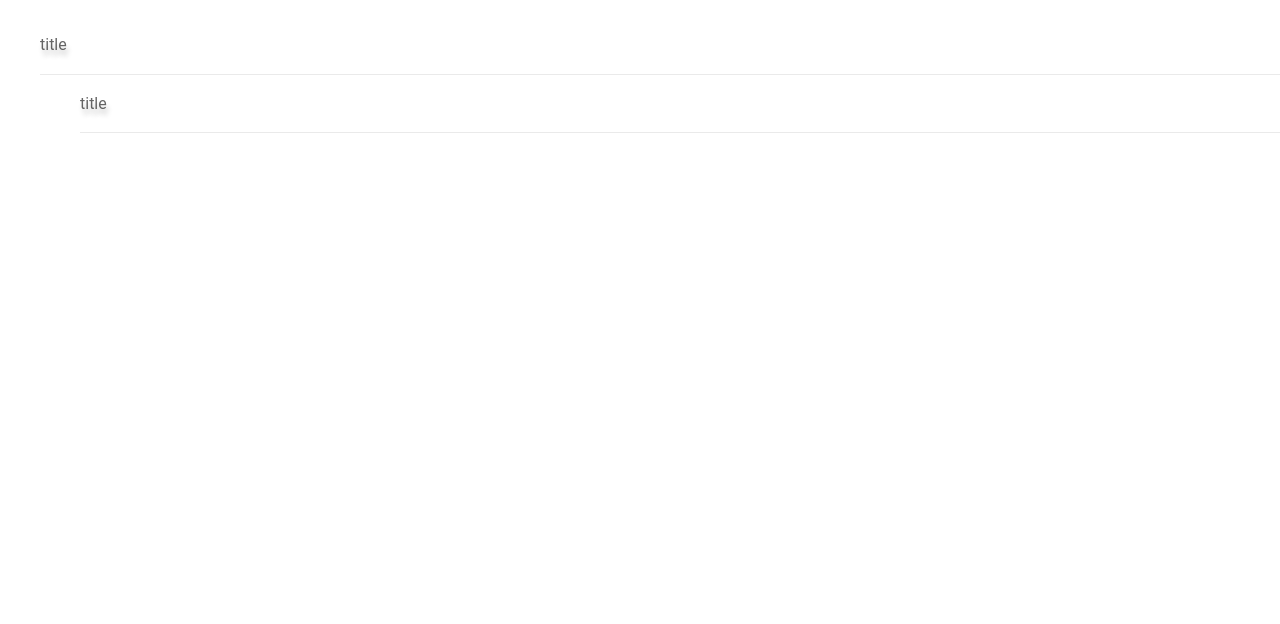
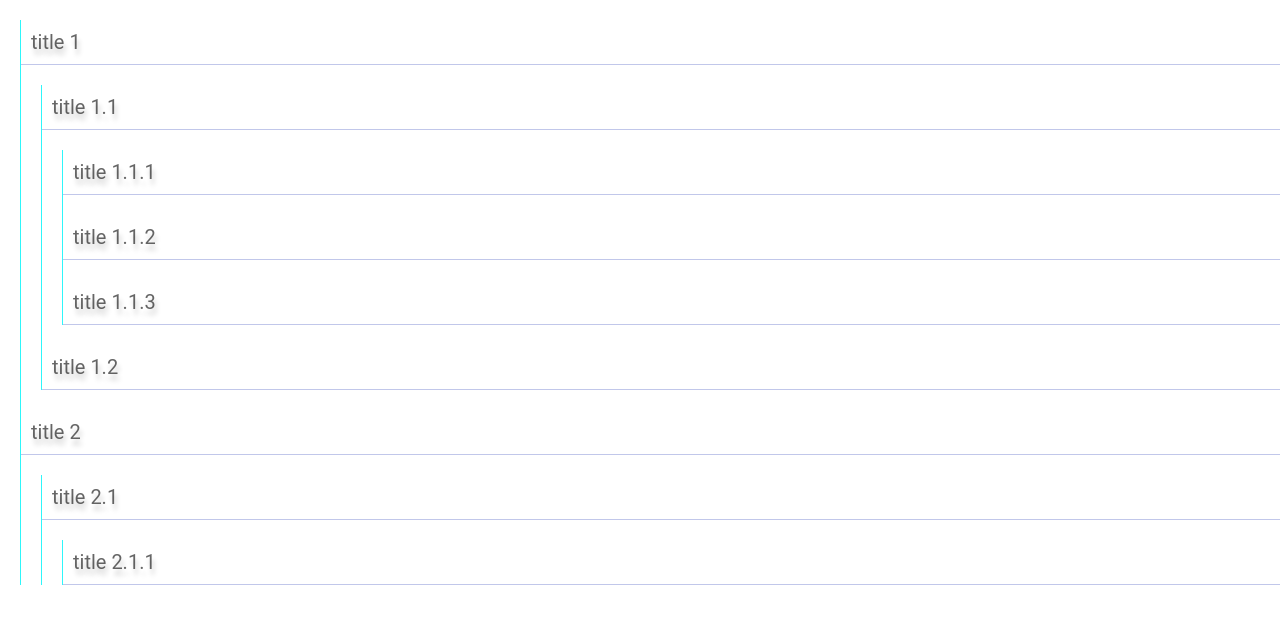
Before and after one commit to DmitruVasilev/test-work-for-YLab, a React app: page / in a window 1280 px wide. Shown: the top 624 px of the page. Built offline with nearby package versions, Linux system fonts and the light colour scheme.

Commit message:
Add function mapArray

```diff
--- a/src/App.js
+++ b/src/App.js
@@ -1,18 +1,46 @@
 import React, {Component} from "react";
 import "./sass/general.sass";
 
-const list = [
+const generalList = [
   {
-    title: "title",
+    title: "title 1",
     key: "1",
     subtitles: [
       {
-        title: "title",
+        title: "title 1.1",
         key: "1.1",
         subtitles: [
           {
-            title: "title",
+            title: "title 1.1.1",
             key: "1.1.1",
+          },
+          {
+            title: "title 1.1.2",
+            key: "1.1.2",
+          },
+          {
+            title: "title 1.1.3",
+            key: "1.1.3",
+          },
+        ],
+      },
+      {
+        title: "title 1.2",
+        key: "1.2",
+      },
+    ],
+  },
+  {
+    title: "title 2",
+    key: "2",
+    subtitles: [
+      {
+        title: "title 2.1",
+        key: "2.1",
+        subtitles: [
+          {
+            title: "title 2.1.1",
+            key: "2.1.1",
           },
         ],
       },
@@ -21,26 +49,19 @@ const list = [
 ];
 
 class App extends Component {
+  mapArray = (list) => (
+    <ul className="list">
+      {list.map((listItem) => (
+        <li className="list__item" key={listItem.key}>
+          <p>{listItem.title}</p>
+          {listItem.subtitles ? this.mapArray(listItem.subtitles) : null}
+        </li>
+      ))}
+    </ul>
+  );
+
   render() {
-    return (
-      <main>
-        {list.map((listItem) => (
-          <ul className="list">
-            <li className="list__item" key={listItem.key}>
-              {listItem.title}
-            </li>
-            {listItem.subtitles &&
-              listItem.subtitles.map((listItem1) => (
-                <ul className="list">
-                  <li className="list__item" key={listItem1.key}>
-                    {listItem1.title}
-                  </li>
-                </ul>
-              ))}
-          </ul>
-        ))}
-      </main>
-    );
+    return <main>{this.mapArray(generalList)}</main>;
   }
 }
 
--- a/src/sass/_base.sass
+++ b/src/sass/_base.sass
@@ -7,13 +7,21 @@ html, body
   height: 100%
   margin: 0
   font-family: $base-ff
-  font-size: 16px
+  font-size: 20px
   line-height: 1.2
   font-weight: normal
 
+ul
+  border-left: 1px solid rgb(46, 246, 250)
+  margin-left: 20px
+  padding-left: 0
+
 li
   list-style: none
-  padding: 1.2em 0
-  border-bottom: 1px solid #eaeaea
+  padding: 0
+
+p
+  padding: 10px
+  border-bottom: 1px solid rgb(193, 199, 234)
   color: rgba(0, 0, 0, 0.6)
   text-shadow: rgba(0, 0, 0, 0.2) 2px 6px 5px, rgba(255, 255, 255, 0.4) 0 -4px 30px
```
